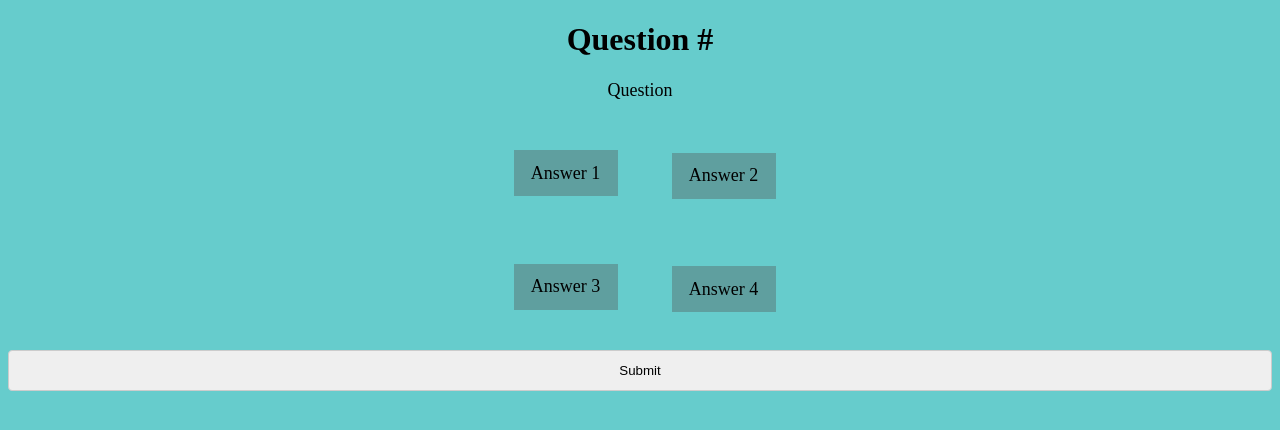
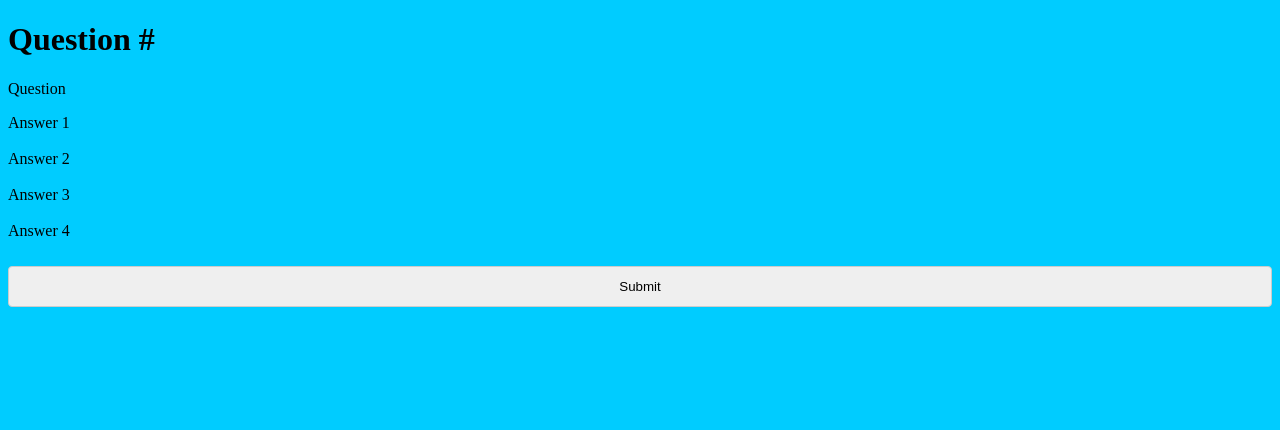
Before and after one commit to lilikokalova/Integrated-project2, a PHP site: page /HTML/questionPage.html in a window 1280 px wide. Shown: the top 430 px of the page. Run offline with PHP 8.4, Linux system fonts and the light colour scheme.

Commit message:
Add files via upload

```diff
--- a/CSS/style.css
+++ b/CSS/style.css
@@ -28,12 +28,11 @@
 }
 
 #content ul a:hover, a:active {
-    background-color: #00ccff;;
+    background-color: #00ccff;
 
 }
 
 #container {
-	/*position: relative;*/
 	width: 800px;
 	margin: 100px auto;
 	padding: 30px 20px 600px 20px;
@@ -63,7 +62,7 @@
 }
 
 #container ul a:hover, a:active {
-    background-color: #00ccff;;
+    background-color: #00ccff;
 
 }
 
@@ -87,6 +86,23 @@
 
 }
 
+.active{
+	background-color:#00ccff;
+}
+
+.cAnswer1{
+	position: absolute;
+    width: 470px;
+	top:482.5px;
+}
+
+.cAnswer2{
+	position:absolute;
+	width: 470px;
+	top:558px;
+
+}
+
 input {
     width: 100%;
     padding: 12px 20px;
@@ -100,56 +116,3 @@
 	font-family: Lato, Geneva, sans-serif;
 	 color: #47525E;
 }
-
-body{
-	text-align: center;
-	background-color: #66CCCC;
-}
-
-p{
-	font-size: large;
-}
-
-div{
-	overflow: auto;
-	width: 25%;
-	margin: 0 auto;
-
-}
-
-.option{
-	background-color: #5F9F9F;
-	user-select: none;
-	font-size: large;
-	padding : 3%;
-	border-style: solid;
-	border-width: medium;
-	border-color: #5F9F9F;
-}
-
-.option:hover{
-		background-color: #8FD8D8;
-}
-
-#q1{
-	margin-left: 10%;
-	margin-top: 10%;
-	float:left;
-}
-
-#q2{
-	margin-left: 60%;
-	margin-top: 5%;
-}
-
-#q3{
-	margin-left: 10%;
-	margin-top: 15%;
-	float:left;
-	margin-bottom: 10%;
-}
-
-#q4{
-	margin-left: 60%;
-	margin-top: 10%;
-}
```
